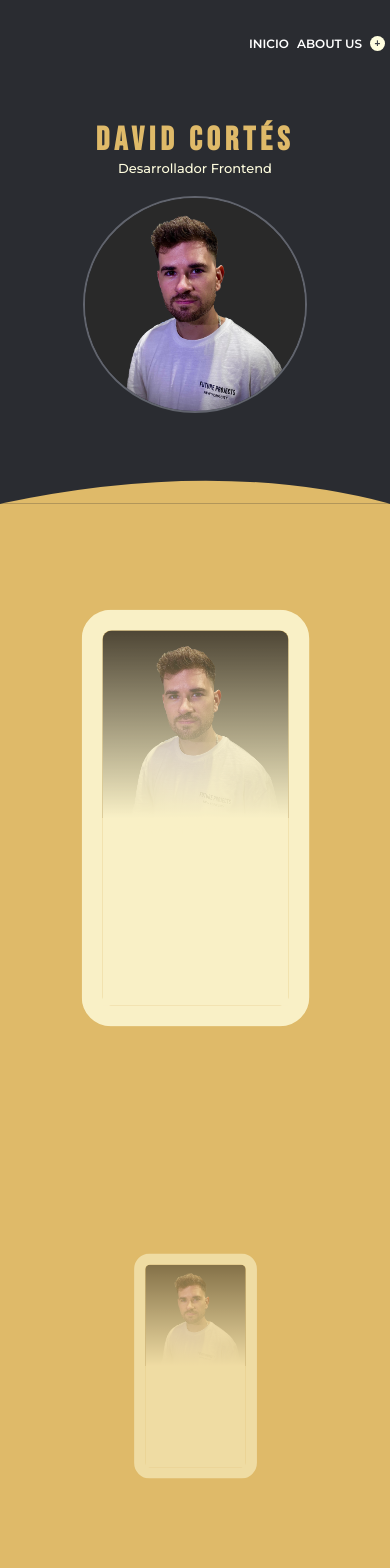
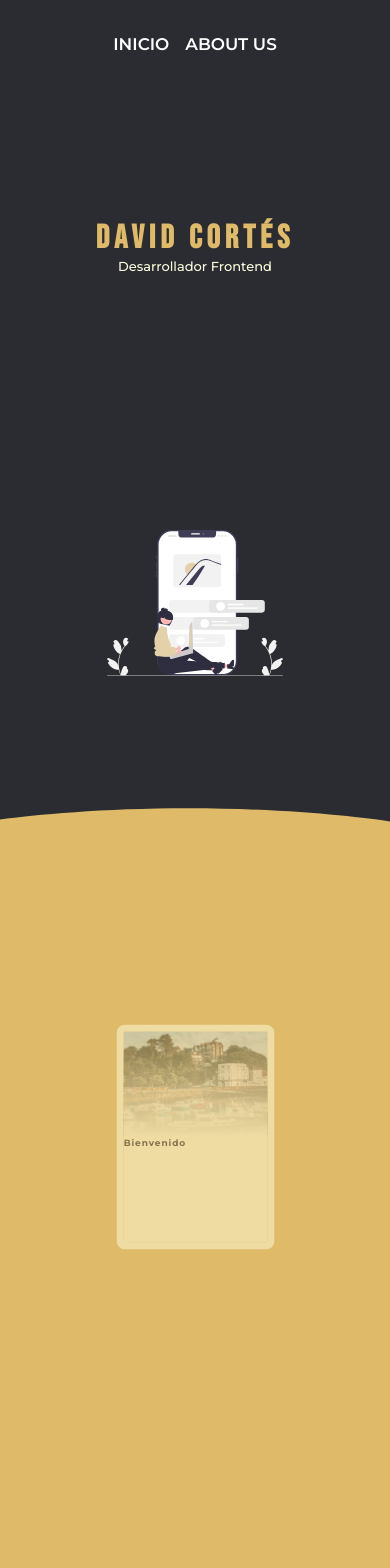
Before and after one commit to davidcortesdev/mi-portfolio, a React (Vite) app: page / in a window 390 px wide. Shown: the top 1568 px of the page. Built offline with nearby package versions, Linux system fonts and the light colour scheme.

Commit message:
a lot of changes

```diff
--- a/src/components/Footer.jsx
+++ b/src/components/Footer.jsx
@@ -1,5 +1,5 @@
 export const Footer = () => {
   return (
-    <section className="pie-pagina">Pie de pagina</section>
+    <section className="pie-pagina contenedor">Pie de pagina</section>
   )
 }
--- a/src/components/Navegador.jsx
+++ b/src/components/Navegador.jsx
@@ -2,10 +2,9 @@
 export const Navegador = () => {
   return (
     <section className="nav">
-        <div className="links">
+        <div className="links contenedor">
             <a href="#">Inicio</a>
             <a href="#">About Us</a>
-            <button className="btn-nav">+</button>
         </div>
     </section>
   )
--- a/src/components/PrimeraSeccion.jsx
+++ b/src/components/PrimeraSeccion.jsx
@@ -1,4 +1,4 @@
-import imagen1 from '../assets/perfi2_grisoscuro.jpg'
+import imagen1 from '../assets/imagen-cabecera.svg'
 
 export const PrimeraSeccion = () => {
 
--- a/src/components/Separador.jsx
+++ b/src/components/Separador.jsx
@@ -1,13 +1,7 @@
 export const Separador = () => {
   return (
-    <svg className="contenedor-path"
-          viewBox="0 0 1440 320"
-          xmlns="http://www.w3.org/2000/svg"
-          preserveAspectRatio="none">
-
-        <path
-          fill="#dfba69" // Cambia este color según tu necesidad
-          d="M0,320 Q800,150 1440,320 L1440,320 L0,320 Z"/>
+    <svg className="svg-curve" viewBox="0 0 1440 79" xmlns="http://www.w3.org/2000/svg">
+          <path fill="#2a2c31" d="M-100 79C-100 79 218.416 23.165 693.5 23.165C1168.58 23.165 1487 79 1487 79V0H-100V79Z"></path>
     </svg>
   )
 }
--- a/src/index.css
+++ b/src/index.css
@@ -11,6 +11,7 @@ body {
   color: rgba(255, 255, 255, 0.87);
   background: #dfba69;
 }
+
 
 .nav{
   font-family: "Montserrat";
@@ -40,36 +41,17 @@ body {
   display: flex;
   gap: 2rem;
   margin-right: 5rem;
+  align-items: c;
 }
-
-.btn-nav{
-  width: 70px;
-  height: 40px;
-  border-radius: 18px;
-  border: 0;
-  background: #fffedf;
-  font-size: 21px;
-  font-weight: 700;
-  color: #3e4147;
-}
-
-.btn-nav:hover{
-  background: #dfba69;
-  color: #2e2e2e;
-  font-size: 21px;
-  font-weight: 700;
-}
-
 
 
 /* CABECERA 1 */
 
 .seccion-cabecera{
-  height: 750px;
+  height: 78vh;
   background: #2a2c31;
   display: flex;
   justify-content: space-around;
-  padding-top: 18rem;
 }
 
 
@@ -83,7 +65,7 @@ body {
 .cabecera-izq h1{
   font-family: "Bebas Neue", sans-serif;
   letter-spacing: 5px;
-  font-size: 12rem;
+  font-size: 12vh;
   color: #dfba69;
   animation: change-color 2s ease-in-out alternate;
 }
@@ -105,7 +87,7 @@ body {
 
 
 .cabecera-izq p{
-  font-size: 3rem;
+  font-size: 3vh;
   color: #fffedf;
   font-weight: 500;
   animation: change-position 2s ease-out;
@@ -133,10 +115,9 @@ body {
 }
 
 .imagen-perfil{
-  width: 450px;
-  border-radius: 50%;
+  padding: 2rem;
+  width: 36vh;
   animation: change-size 1s linear;
-  border: 6px solid #666973ed;
 }
 
 @keyframes change-size{
@@ -156,24 +137,21 @@ body {
 }
 
 
-
 /* TARJETAS */
 
 .seccion-tarjetas {
   display: flex;
   flex-wrap: wrap;
   row-gap: 3rem;
-  column-gap: 2rem;
   margin-top: 300px;
-  padding: 0;
   height: auto;
   margin-bottom: 20rem;
-  max-width: 1800px;
+  max-width: 1500px;
 }
 
 .card {
   width: 31%;
-  height: 800px;
+  height: 650px;
   view-timeline-name: --tarjeta;
   view-timeline-axis: block;
   animation-timeline: --tarjeta;
@@ -209,16 +187,17 @@ body {
   width: 100%;
   height: 100%;
   overflow: visible;
-  border: 25px solid #fffedf;
-  border-radius: 35px;
+  border: 1.2rem solid #fffedf;
+  border-radius: 1.2rem;
  }
 
  .card .title {
   width: 100%;
   height: 50%;
+  color: #2a2c31;
   background: #fffedf;
   font-family: "Montserrat";
-  font-size: 34px;
+  font-size: 3vh;
   font-weight: bold;
   letter-spacing: .1em;
  }
@@ -226,9 +205,7 @@ body {
 .image-card{
   width: 100%;
   height: 50%;
-  border-top-left-radius: 11px;
-  border-top-right-radius: 11px;
-  background-image: linear-gradient(to bottom, rgba(255, 255, 255, 0), #fffedf), url('./assets/perfi2_grisoscuro.jpg');
+  background-image: linear-gradient(to bottom, rgba(255, 255, 255, 0), #fffedf), url('./assets/imagen-prueba.jpg');
   background-size: cover;
   background-repeat: no-repeat;
   background-position: center;
@@ -266,22 +243,24 @@ body {
     z-index: 2;
   }
 
+  .links {
+    margin: 0 auto;
+    display: flex;
+    justify-content: center;
+    align-items: center;
+  }
+
   .links a{
     font-size: 18px;
   }
 
-  .btn-nav{
-    width: 35px;
-    height: 35px;
-    font-size: 20px;
-  }
 
   /* MEDIA CABECERA 1 */
 
   .seccion-cabecera{
     flex-direction: column;
     height: auto;
-    padding-top: 140px;
+    padding-block: 6rem;
   }
 
   .cabecera-izq{
@@ -303,22 +282,24 @@ body {
     text-align: center;
   }
 
-  .imagen-perfil{
-    border: 3px solid #666973ed;
-  }
+
 
   .seccion-tarjetas {
+    margin-inline: 1rem;
     margin-top: 200px;
-    padding-inline: 5%;
-
   }
 
   .card {
-    width: 45%;
+    width: 46%;
+    height: 26rem;
+   }
+
+   .card-info{
+    border: 1rem solid #fffedf;
    }
  }
 
- @media (max-width:767px){
+ @media (max-width:570px){
 
   /* MEDIA NAV */
 
@@ -338,32 +319,19 @@ body {
   }
 
   .links {
+    margin: 0 auto;
     display: flex;
-    gap: 0.5rem;
-
+    justify-content: center;
+    align-items: center;
   }
 
-  .btn-nav{
-    width: 25px;
-    height: 25px;
-    border-radius: 50%;
-    font-size: 15px;
-  }
-
-  .btn-nav:hover{
-    background: #dfba69;
-    color: #2e2e2e;
-    font-size: 21px;
-    font-weight: 700;
-  }
 
   /* MEDIA CABECERA 1 */
 
   .seccion-cabecera{
     flex-direction: column;
-    padding: 0;
-    height: auto;
-    padding-top: 100px;
+    padding-block: 5rem;
+    height: 95vh;
   }
 
   .cabecera-izq{
@@ -387,8 +355,8 @@ body {
   }
 
   .imagen-perfil{
-    width: 14rem;
-    border: 3px solid #666973ed;
+    width: 19rem;
+    padding: 1.5rem;
   }
 
   .seccion-tarjetas{
@@ -405,11 +373,7 @@ body {
   .card-info .title{
     font-size: 20px;
   }
-
-
 }
-
-
 
 
 @media (max-width:450px){
@@ -427,27 +391,19 @@ body {
   }
 
   .links a{
-    font-size: 12px;
+    font-size: 2vh;
     text-transform: uppercase;
   }
 
   .links {
     display: flex;
-    gap: 0.5rem;
-    margin-right: 5px;
-
-  }
-
-  .btn-nav{
-    width: 15px;
-    height: 15px;
-    border-radius: 50%;
-    font-size: 10px;
+    gap: 1rem;
+    justify-content: center;
+    margin: 0 auto;
   }
 
   .imagen-perfil{
     width: 14rem;
-    border: 2px solid #666973ed;
   }
 
   /* MEDIA CABECERA 1 */
@@ -455,7 +411,7 @@ body {
   .seccion-cabecera{
     flex-direction: column;
     padding: 0;
-    height: auto;
+    height: 95vh;
     padding-top: 120px;
   }
 
@@ -476,23 +432,25 @@ body {
 
   .cabecera-der{
     margin: 0;
+    margin-top: 1rem;
     max-height: 230px;
     text-align: center;
   }
 
   .seccion-tarjetas{
     padding: 0;
-    margin: 0;
-    margin-top: 60px;
+    margin: 0 auto;
+    margin-block: 60px;
+
   }
 
   .card{
     height: 500px;
-    width: 70%;
+    width: 90%;
   }
 
   .title{
-    font-size: 10px;
+    font-size: 10vh;
   }
 
 
```
Also changed, not shown: src/assets/imagen-cabecera.svg (added), src/assets/imagen-prueba.jpg (added).
